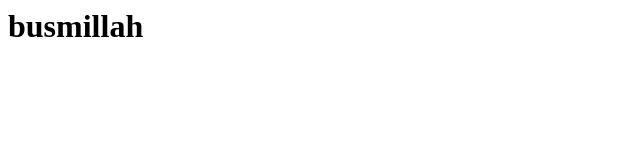
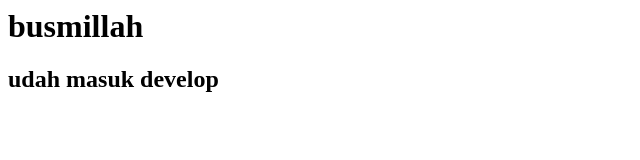
Before and after one commit to Ggttpp/myApp, a plain HTML site: page index.html in a window 1280 px wide. Shown: the whole page, without its empty margins (0-640 px from the left). Drawn offline with Linux system fonts and the light colour scheme.

Commit message:
develop branch with new

```diff
--- a/index.html
+++ b/index.html
@@ -1,3 +1,4 @@
 <html>
     <h1>busmillah</h1>
+    <h2>udah masuk develop</h2>
 </html>
```
Also changed, not shown: 1 other file.
